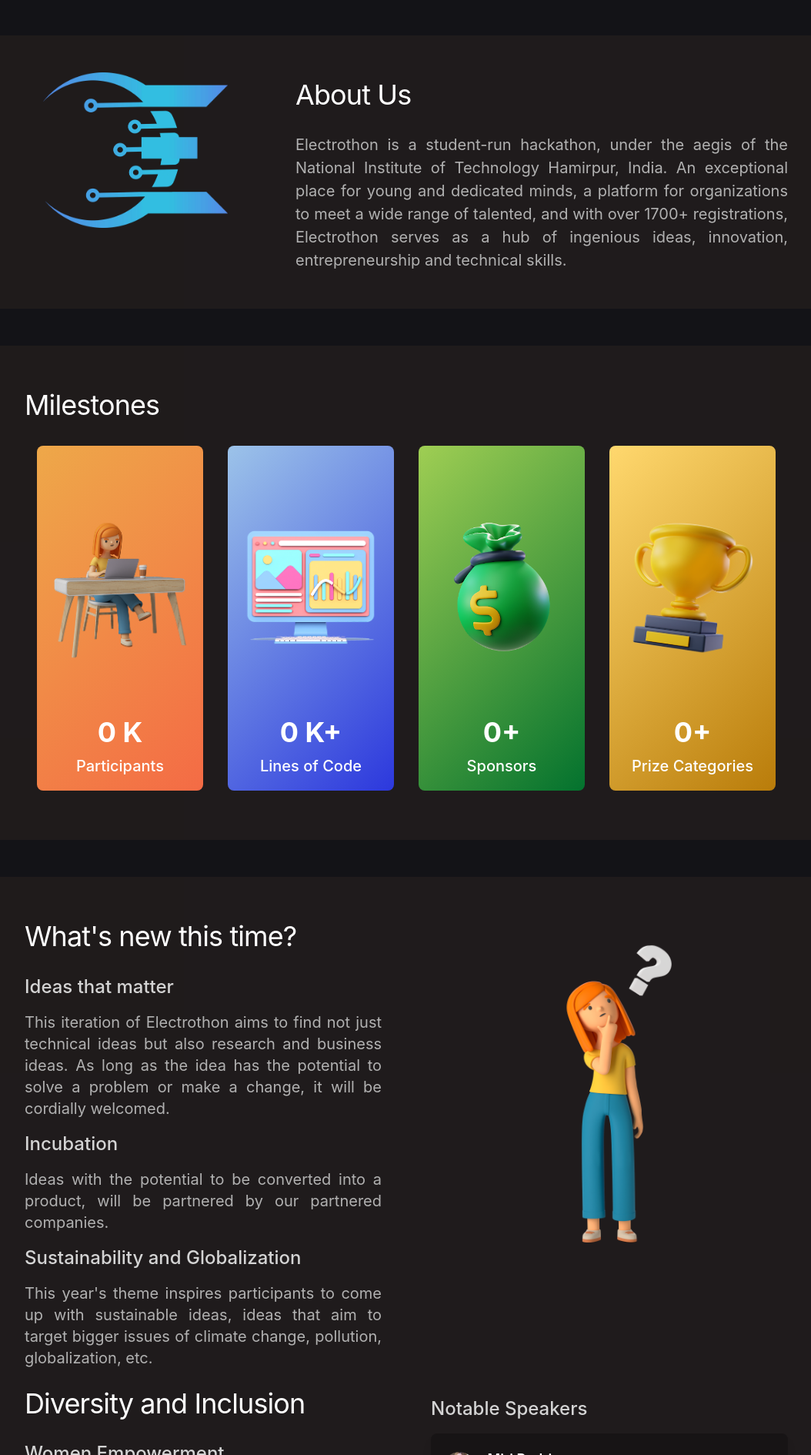
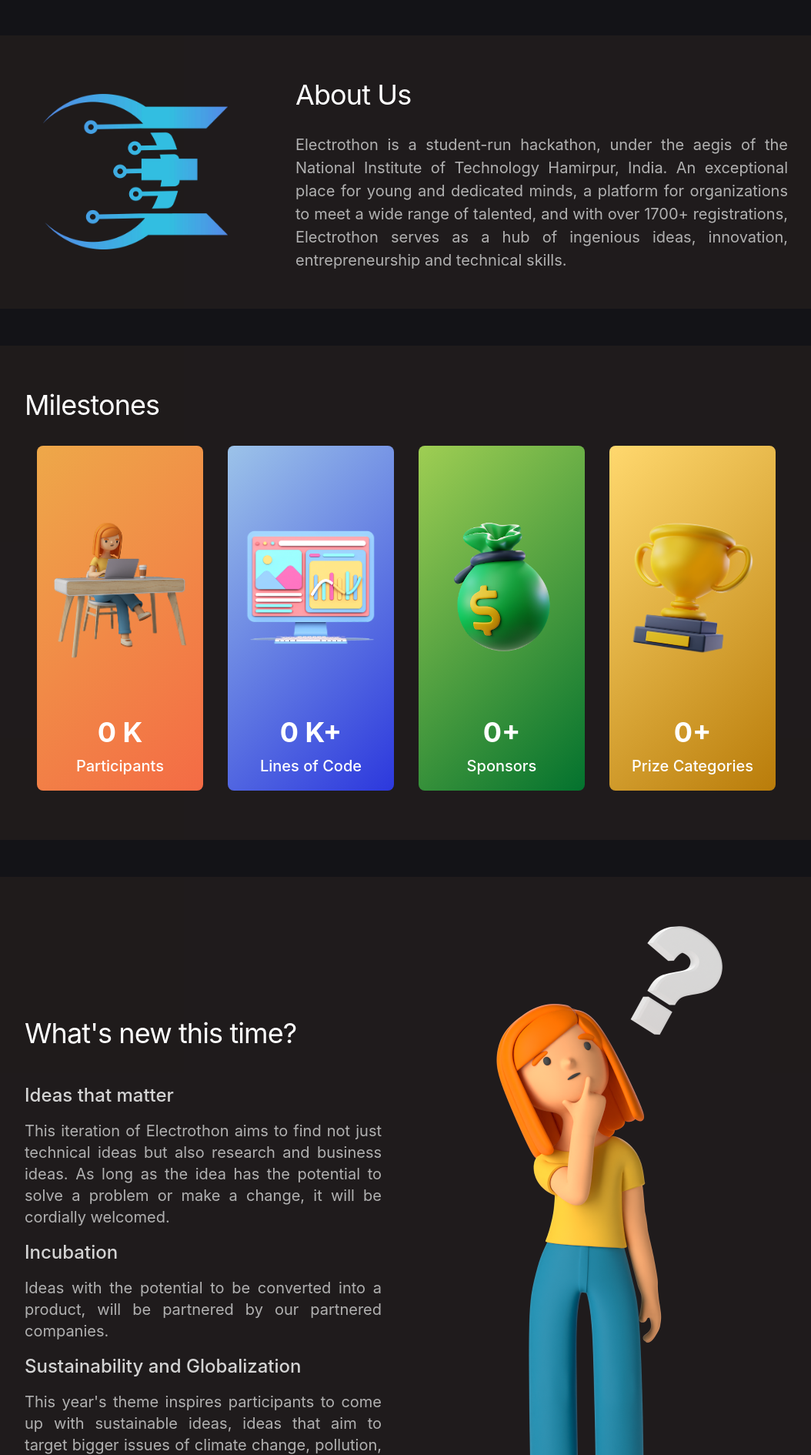
Before and after one commit to spec-nith/Electrothon, a React (Create React App) app: page / in a window 1280 px wide. Shown: the part 6770-8660 px from the top of the page at 77% size, without its empty margins (112-1166 px from the left). Built offline with nearby package versions, Linux system fonts and the light colour scheme.

Commit message:
Updated Whats new and about

```diff
--- a/src/components/About/About.js
+++ b/src/components/About/About.js
@@ -12,7 +12,7 @@ export default function About() {
     >
       <div className="grid sm:grid-cols-1 md:grid-cols-3 gap-16">
         <div
-          className="hidden md:block"
+          className="hidden md:flex justify-center items-center"
           data-aos="fade-right"
           data-aos-delay="50"
           data-aos-duration="1500"
--- a/src/components/UI/Content/Content.js
+++ b/src/components/UI/Content/Content.js
@@ -18,8 +18,8 @@ export default function Content() {
           data-aos-duration="2500"
           data-aos-easing="ease-in-out-cubic"
         >
-          <div>
-            <h1 className="text-3xl tracking-tight md:text-4xl leading-normal md:leading-relaxed header-theme">
+          <div className="flex flex-col justify-center">
+            <h1 className=" text-3xl tracking-tight md:text-4xl leading-normal md:leading-relaxed header-theme">
               What's new this time?
             </h1>
             <div className="mt-3 text-normal md:mt-5 lg:mx-0 md:leading-normal content-theme">
@@ -53,7 +53,7 @@ export default function Content() {
               </div>
             </div>
           </div>
-          <div>
+          <div className="hidden  md:flex justify-center">
             <img src="whatsnew.png" alt="whatsnew" />
           </div>
         </div>
```
Also changed, not shown: public/whatsnew.png.
